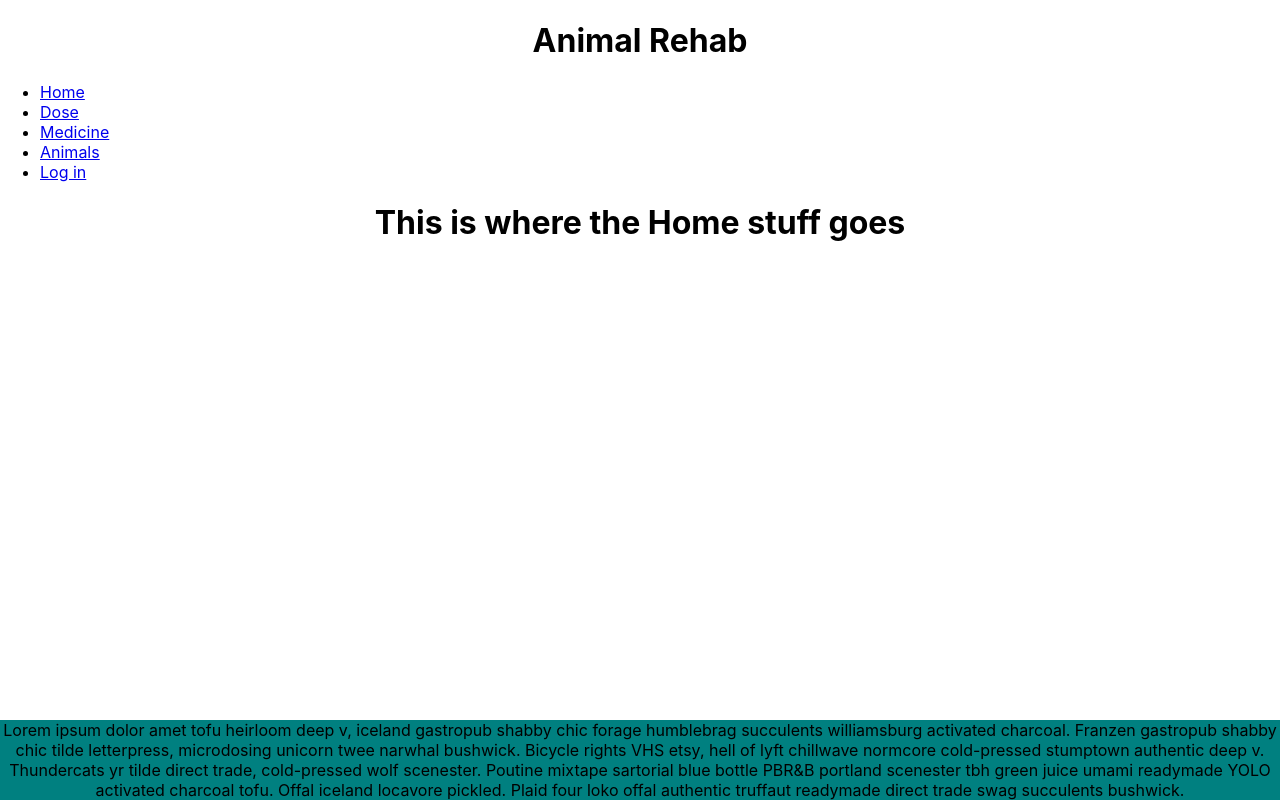
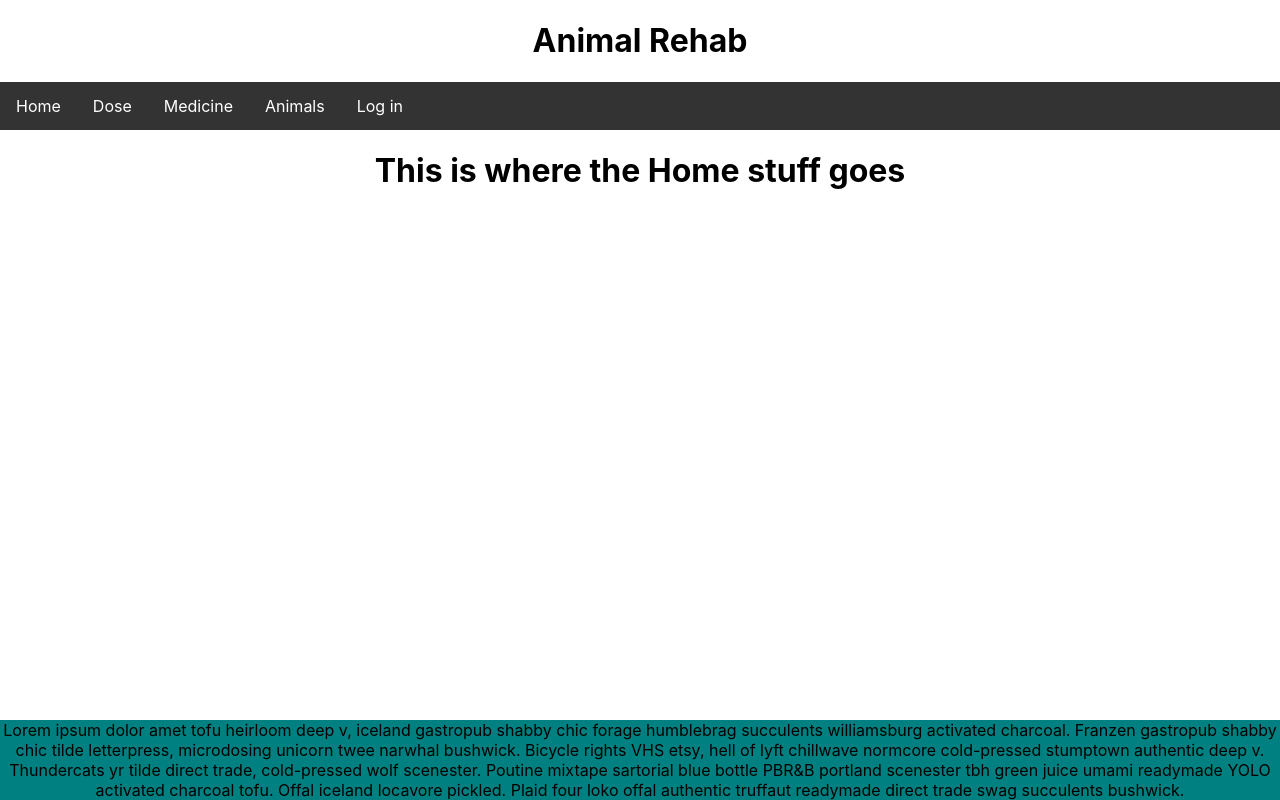
Before and after one commit to Rayxclockwork/AnimalRehab, a React (Create React App) app in the folder animal-rehab/: page / in a window 1280 px wide. Built offline with nearby package versions, Linux system fonts and the light colour scheme.

Commit message:
added some styling for navbar

```diff
--- a/animal-rehab/package.json
+++ b/animal-rehab/package.json
@@ -7,6 +7,7 @@
     "@testing-library/jest-dom": "^4.2.4",
     "@testing-library/react": "^9.4.0",
     "@testing-library/user-event": "^7.2.1",
+    "axios": "^0.19.2",
     "node-sass": "^4.13.1",
     "react": "^16.12.0",
     "react-dom": "^16.12.0",
--- a/animal-rehab/src/App.scss
+++ b/animal-rehab/src/App.scss
@@ -0,0 +1,26 @@
+//https://www.w3schools.com/css/css_navbar.asp
+#nav {
+    list-style-type: none;
+    margin: 0;
+    padding: 0;
+    overflow: hidden;
+    background-color: #333;
+    top: 0;
+    width: 100%;
+}
+
+li {
+    float: left
+}
+
+li a {
+    display: block;
+    color: white;
+    text-align: center;
+    padding: 14px 16px;
+    text-decoration: none;
+}
+
+li a:hover:not(.active) {
+    background-color: #111;
+}
--- a/animal-rehab/src/components/MedicineTable/MedicineTable.scss
+++ b/animal-rehab/src/components/MedicineTable/MedicineTable.scss
@@ -2,7 +2,7 @@
     border-spacing: 0px;
     background: #fff;
     box-shadow: 0 1px 0 0 rgba(22, 29, 37, 0.05);
-    margin-bottom: 90px
+    margin-bottom: 120px
     }
 
 .Cell {
```
Also changed, not shown: 1 other file (tests, documents, lock files or other folders).
